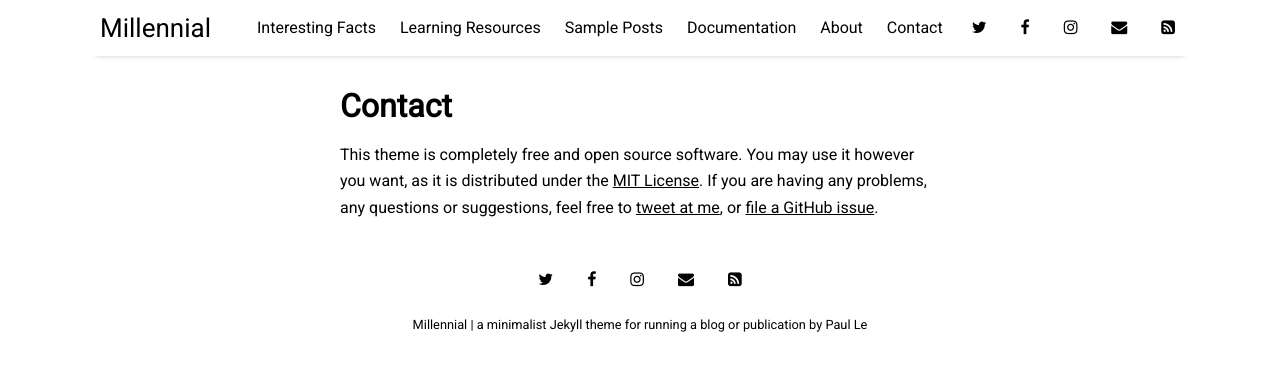
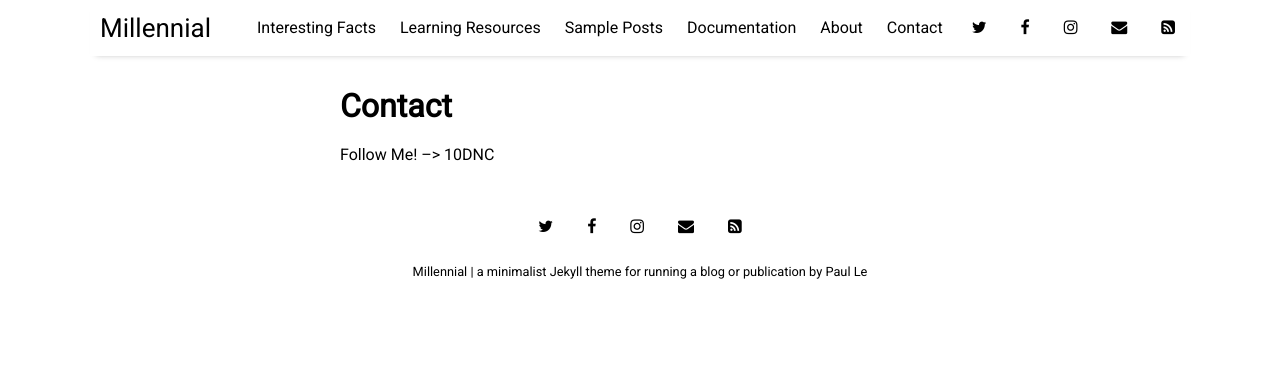
Before and after one commit to AaronBray/AaronBray.github.io, a Jekyll site: the page built from pages/contact.md, in a window 1280 px wide. Shown: the top 371 px of the page. Built offline with Jekyll 4.4.1, drawn with Linux system fonts in a browser that asks for light colours; nearby versions of some CDN libraries.

Commit message:
Update contact.md

```diff
--- a/pages/contact.md
+++ b/pages/contact.md
@@ -4,4 +4,4 @@
 permalink: /contact
 ---
 
-This theme is completely free and open source software. You may use it however you want, as it is distributed under the [MIT License](http://choosealicense.com/licenses/mit/). If you are having any problems, any questions or suggestions, feel free to [tweet at me](https://twitter.com/intent/tweet?text=My%question%about%Millennial%is:%&amp;via=paululele), or [file a GitHub issue](https://github.com/lenpaul/Millennial/issues/new).
+Follow Me! --> 10DNC
```
